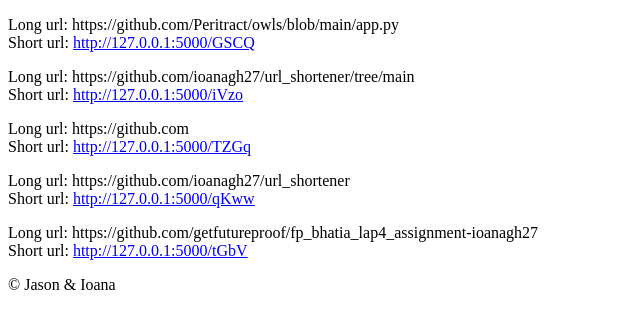
After one commit to ioanagh27/url_shortener, a Flask app: template templates/all.html in a window 1280 px wide. The commit adds this page. Shown: the top 329 px of the page, without its empty margins (0-640 px from the left). Run offline with Flask 2, Linux system fonts and the light colour scheme; the template is opened without the code that fills it: values that come from a table or form of the project are taken from there, others are empty; data comes from the database, SQL or seed files in the repository.

Commit message:
Add all page

```diff
--- a/app.py
+++ b/app.py
@@ -62,6 +62,9 @@ def navigate_to(url):
     else:
         return f"Url desn`t exist"
 
+@app.route('/all')
+def all():
+    return render_template('all.html', urls=Links.query.all)
 
 if __name__ == "__main__":
     app.run(debug=True)
--- /dev/null
+++ b/templates/all.html
@@ -0,0 +1,9 @@
+{% extends "base.html" %}
+{% block title %}Your shortened urls{% endblock %}
+
+{% block content %}
+    {% for url in urls %}
+        <p>Long url: {{url.long_url}} </br>Short url: <a href="http://127.0.0.1:5000/{{url.short_url}}">http://127.0.0.1:5000/{{url.short_url}}</a></p>
+    {% endfor %}
+
+{% endblock content %}
--- a/templates/shorturl.html
+++ b/templates/shorturl.html
@@ -3,6 +3,5 @@
 
 {% block content %}
     <h1>Your new url</h1>
-    <a href="">http://127.0.0.1:5000/{{short_url_display}}</a>
-
+    <a href="http://127.0.0.1:5000/{{short_url_display}}">http://127.0.0.1:5000/{{short_url_display}}</a>
 {% endblock content %}
```
